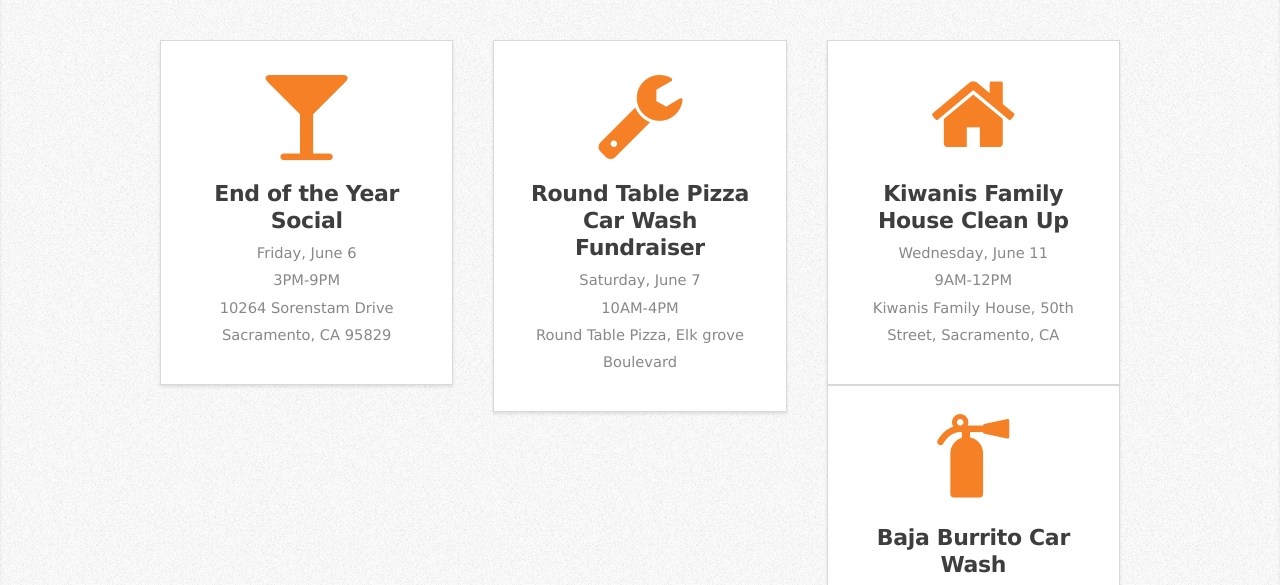
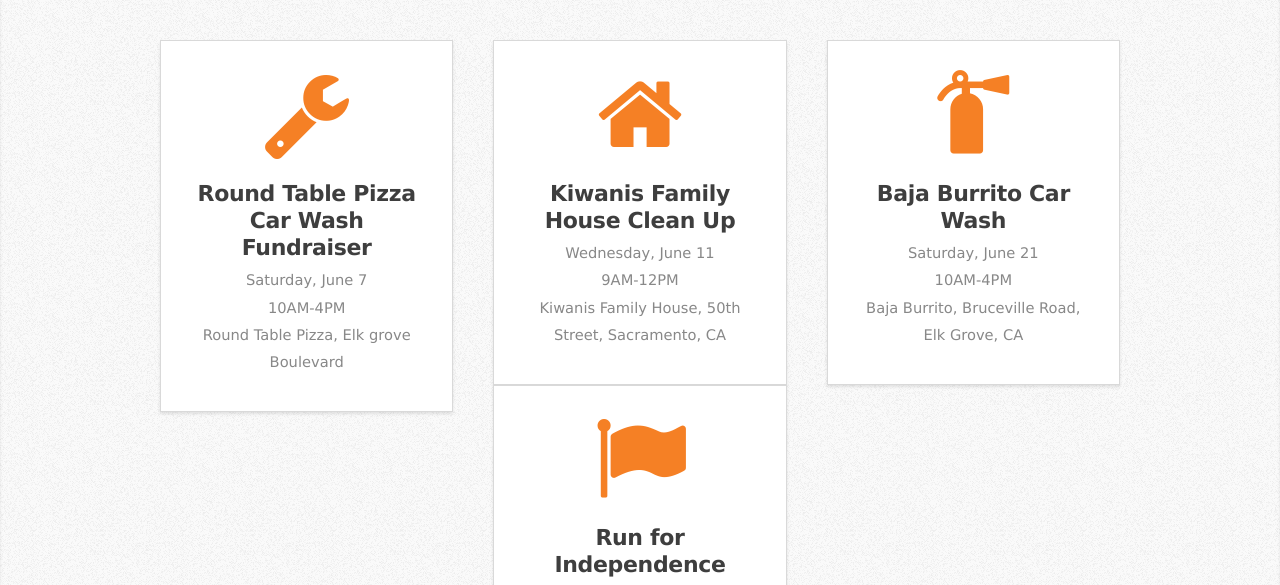
Before and after one commit to PGKeyClub/pgkeyclub.github.io, a plain HTML site: page index.html in a window 1280 px wide. Shown: the part 725-1310 px from the top of the page. Drawn offline with Linux system fonts and the light colour scheme; a web font is replaced by a local one.

Commit message:
Removed social

```diff
--- a/index.html
+++ b/index.html
@@ -59,18 +59,6 @@
 					</header>
 					<div class="container">
 						<div class="row">
-                            <div class="4u">
-								<section class="box box-style1">
-									<span class="fa featured fa-glass"></span>
-									<h3>End of the Year Social</h3>
-									<p>Friday, June 6
-                                    <br>
-                                    3PM-9PM
-                                    <br>
-                                    10264 Sorenstam Drive Sacramento, CA 95829
-                                    </p>
-								</section>
-							</div>
                             <div class="4u">
 								<section class="box box-style1">
 									<span class="fa featured fa-wrench"></span>
```
